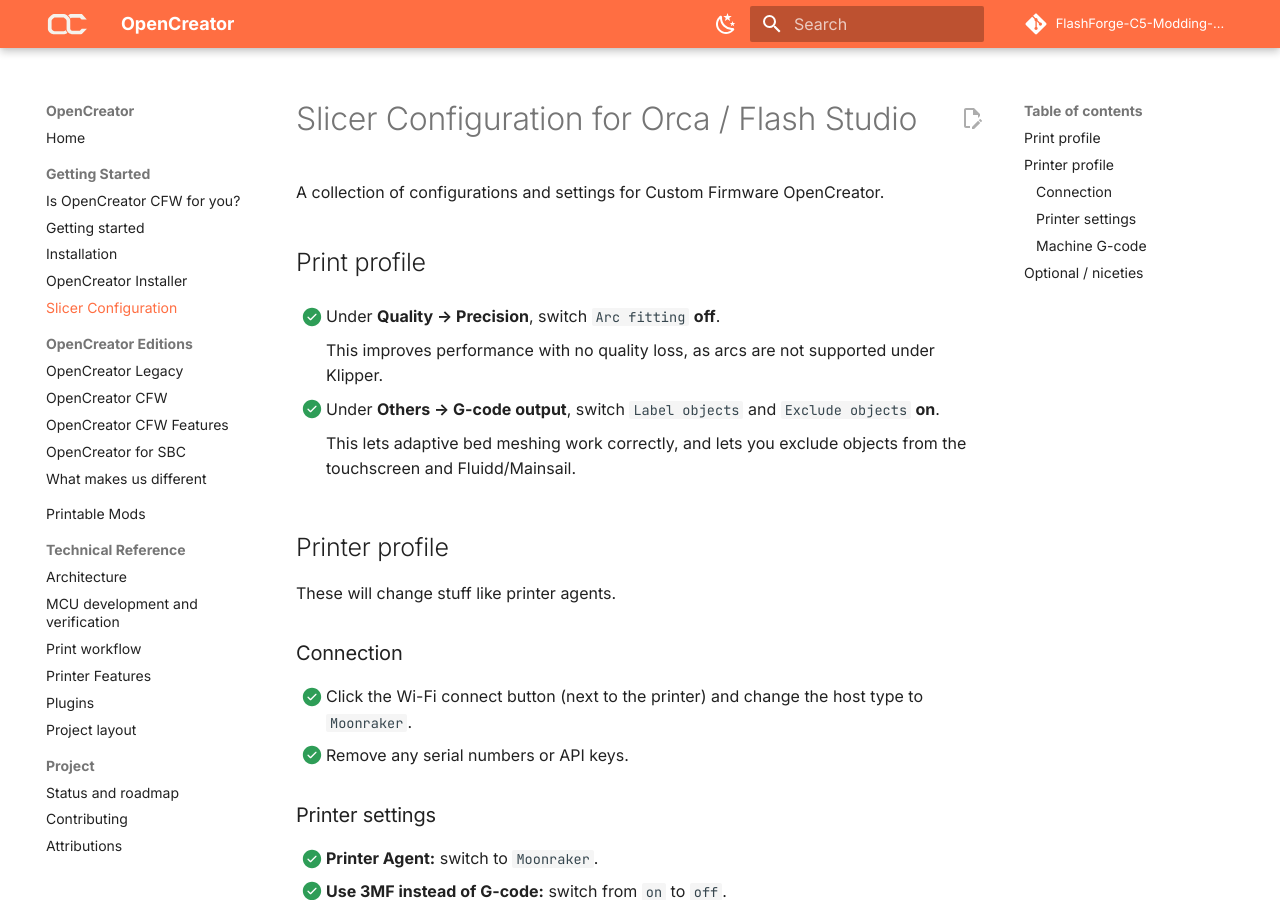
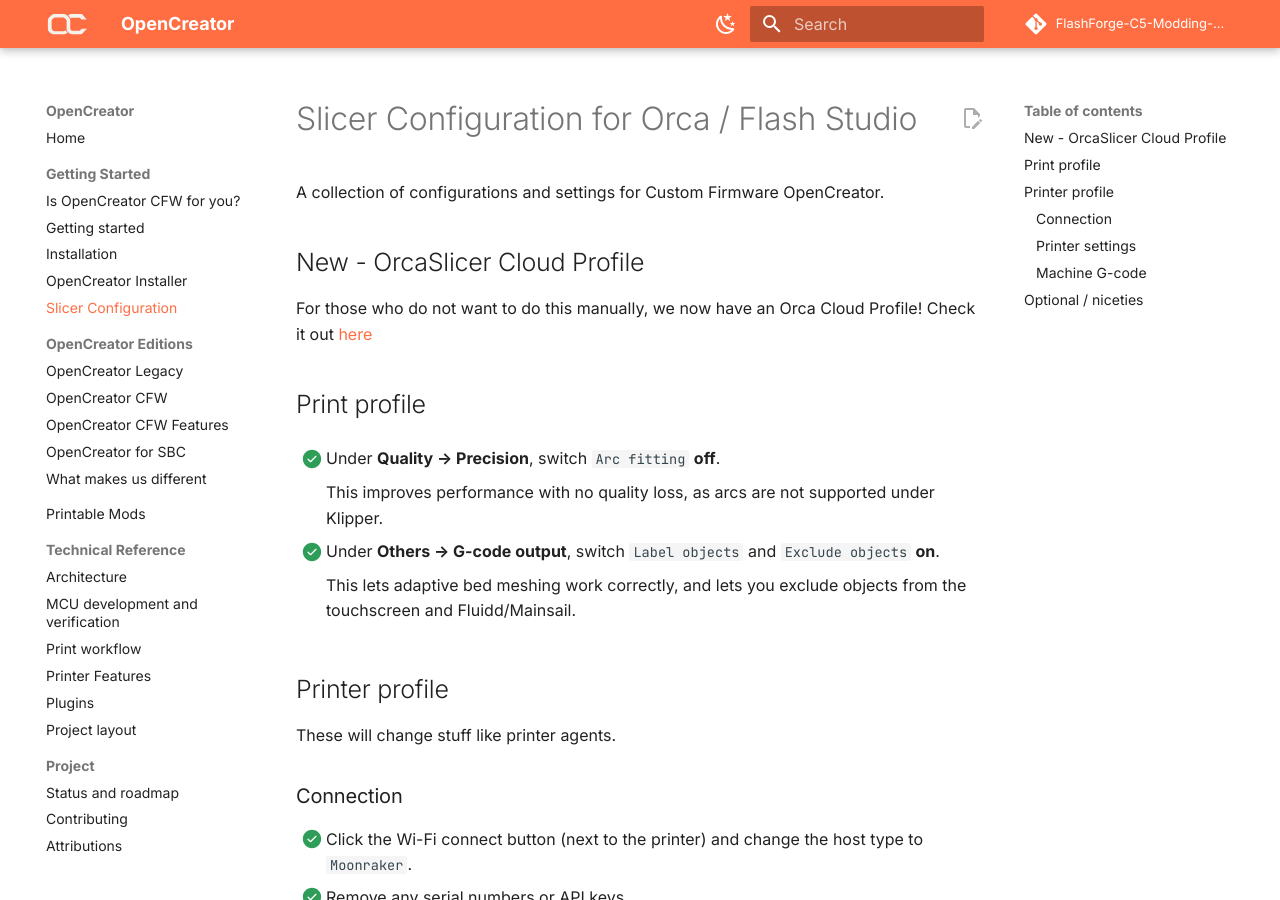
Before and after one commit to FlashForge-C5-Modding-Group/OpenCreator, an MkDocs documentation site: the page built from docs/slicer-config.md, in a window 1280 px wide and 900 px high. Built offline with MkDocs 1.6.1 and Material for MkDocs 9.7.7, drawn with Linux system fonts in a browser that asks for light colours; comment, search, counter and statistics services are not loaded.

Commit message:
orca cloud

```diff
--- a/docs/slicer-config.md
+++ b/docs/slicer-config.md
@@ -1,6 +1,10 @@
 # Slicer Configuration for Orca / Flash Studio
 
 A collection of configurations and settings for Custom Firmware OpenCreator.
+
+## New - OrcaSlicer Cloud Profile
+For those who do not want to do this manually, we now have an Orca Cloud Profile!
+Check it out [here](https://cloud.orcaslicer.com/b/4e8284d5f077)
 
 ## Print profile
 
```
